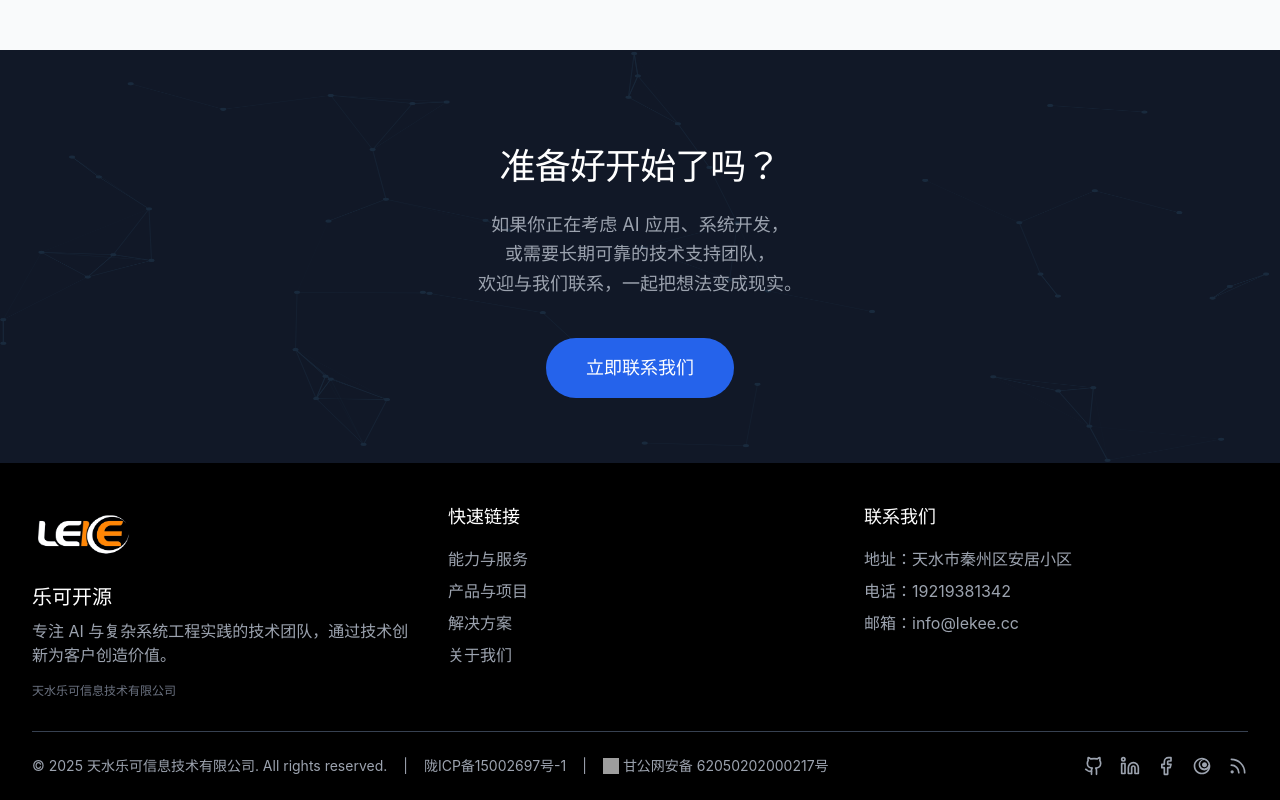
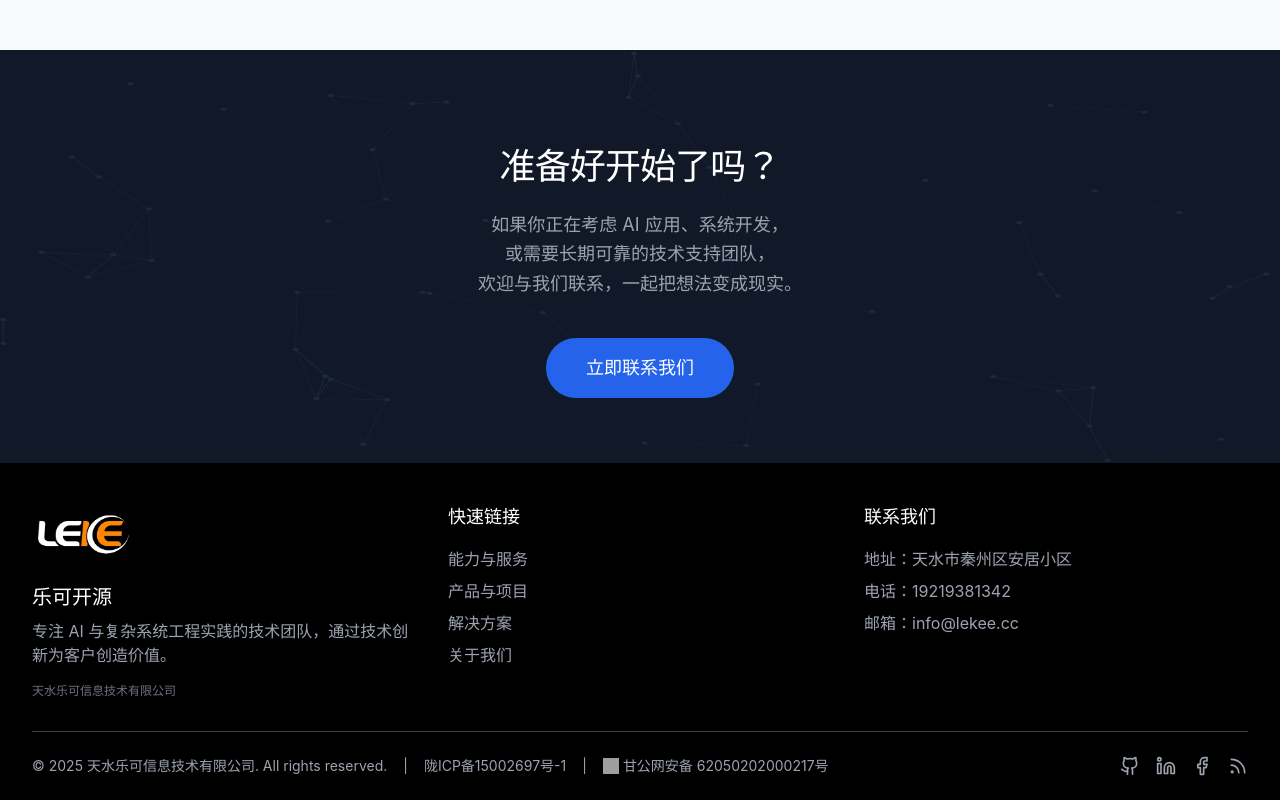
Before and after one commit to lekeopen/lekee-official-site, a React (Vite) app: page / in a window 1280 px wide. Shown: the part 2431-3231 px from the top of the page. Built offline with nearby package versions, Linux system fonts and the light colour scheme; grey boxes are pictures that could not be loaded.

Commit message:
chore: remove weibo link from footer

```diff
--- a/src/components/layout/Footer.tsx
+++ b/src/components/layout/Footer.tsx
@@ -85,13 +85,6 @@ const Footer: React.FC = () => {
             <a href="https://www.facebook.com/lekeopen/" target="_blank" rel="noopener noreferrer" className="text-gray-400 hover:text-white transition-colors" aria-label="Facebook">
               <Facebook size={20} />
             </a>
-            <a href="https://weibo.com/lekeopen" target="_blank" rel="noopener noreferrer" className="text-gray-400 hover:text-white transition-colors" aria-label="Weibo">
-              {/* Custom Weibo Icon using SVG directly since lucide-react might not have it */}
-              <svg viewBox="0 0 24 24" fill="currentColor" height="20" width="20">
-                <path d="M20.12 10.79c-.31-.07-.62.13-.69.44-.48 2.12-2.4 3.69-4.66 3.69-2.76 0-5-2.24-5-5s2.24-5 5-5c1.07 0 2.05.35 2.84.94.25.19.61.14.8-.11.19-.25.14-.61-.11-.8C17.29 4.14 16.18 3.73 15 3.73 11.13 3.73 8 6.87 8 10.5S11.13 17.27 15 17.27c2.97 0 5.51-1.92 6.36-4.67.07-.31-.13-.62-.44-.69zM12 10.5c0 1.66 1.34 3 3 3s3-1.34 3-3-1.34-3-3-3-3 1.34-3 3z"/>
-                <path d="M12 2C6.48 2 2 6.48 2 12s4.48 10 10 10 10-4.48 10-10S17.52 2 12 2zm0 18c-4.41 0-8-3.59-8-8s3.59-8 8-8 8 3.59 8 8-3.59 8-8 8z"/>
-              </svg>
-            </a>
             <a href="/rss.xml" target="_blank" rel="noopener noreferrer" className="text-gray-400 hover:text-orange-500 transition-colors" aria-label="RSS Feed">
               <Rss size={20} />
             </a>
```
